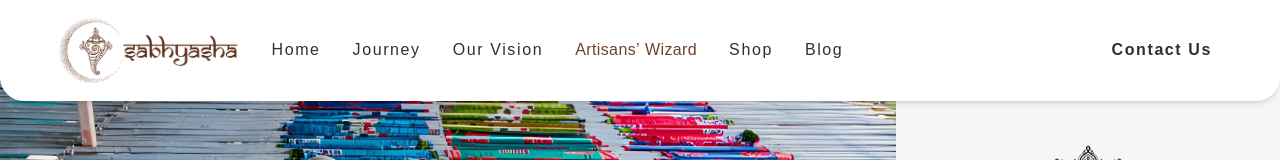
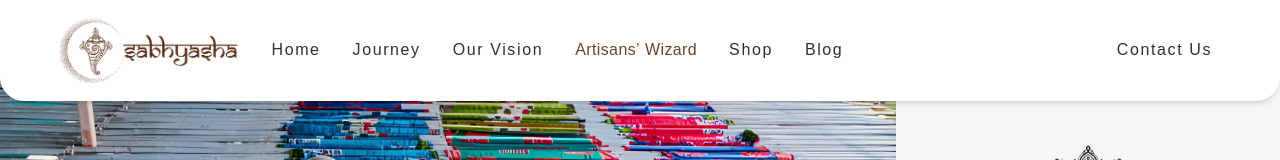
Before and after one commit to souravbsk/subya-landing-page, a React (Vite) app: page / in a window 1280 px wide. Shown: the top 160 px of the page. Built offline with nearby package versions, Linux system fonts and the light colour scheme.

Commit message:
contact us button from added

```diff
--- a/src/Shared/Header/Header.jsx
+++ b/src/Shared/Header/Header.jsx
@@ -99,7 +99,7 @@ const Header = () => {
         <ul className="lg:flex hidden items-center gap-6">
           <li>
             <button
-              className="text-[#303030] relative px-3 md:py-5 py-3 headernavlink bg-center  tracking-widest font-anton font-semibold leading-7 text-base "
+              className="text-[#303030] relative px-3 md:py-5 py-3 headernavlink bg-center  tracking-widest font-anton font-medium leading-7 text-base "
               onClick={(e) => setSideBar(!isSidebar)}
             >
               <>Contact Us</>
```
